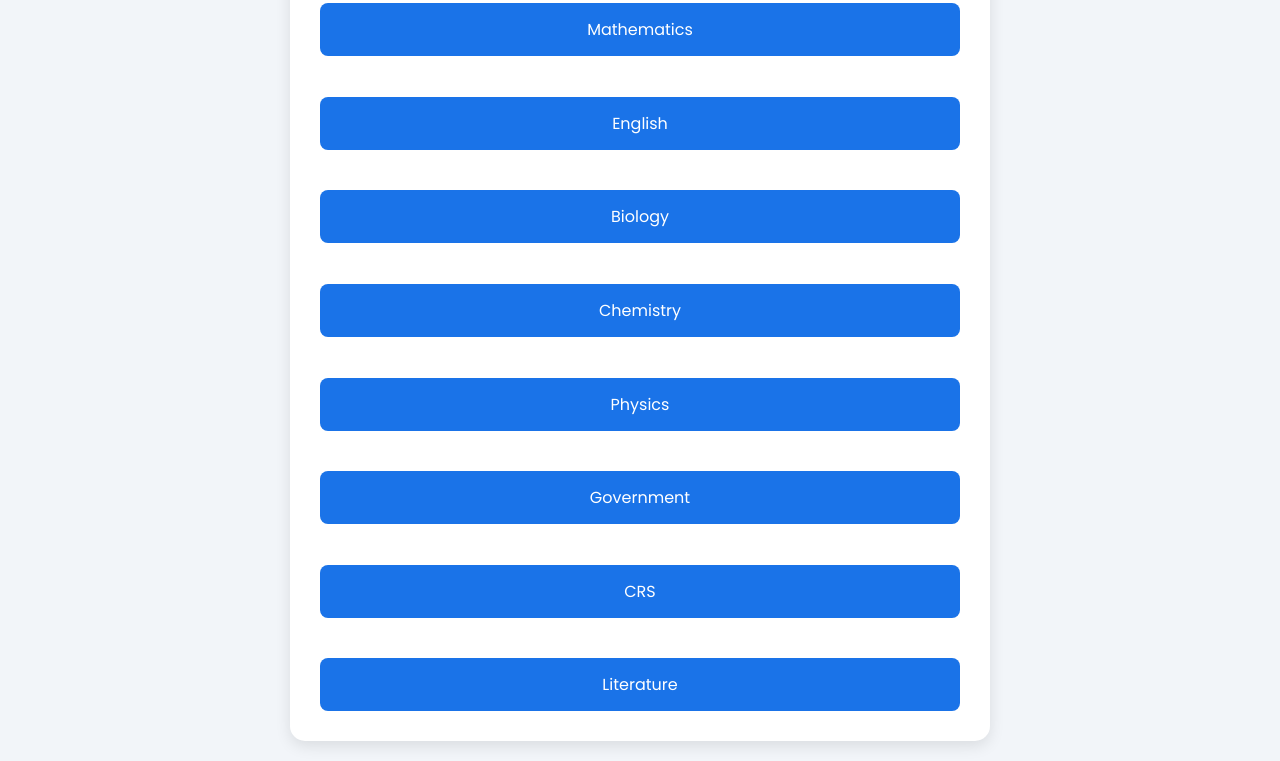
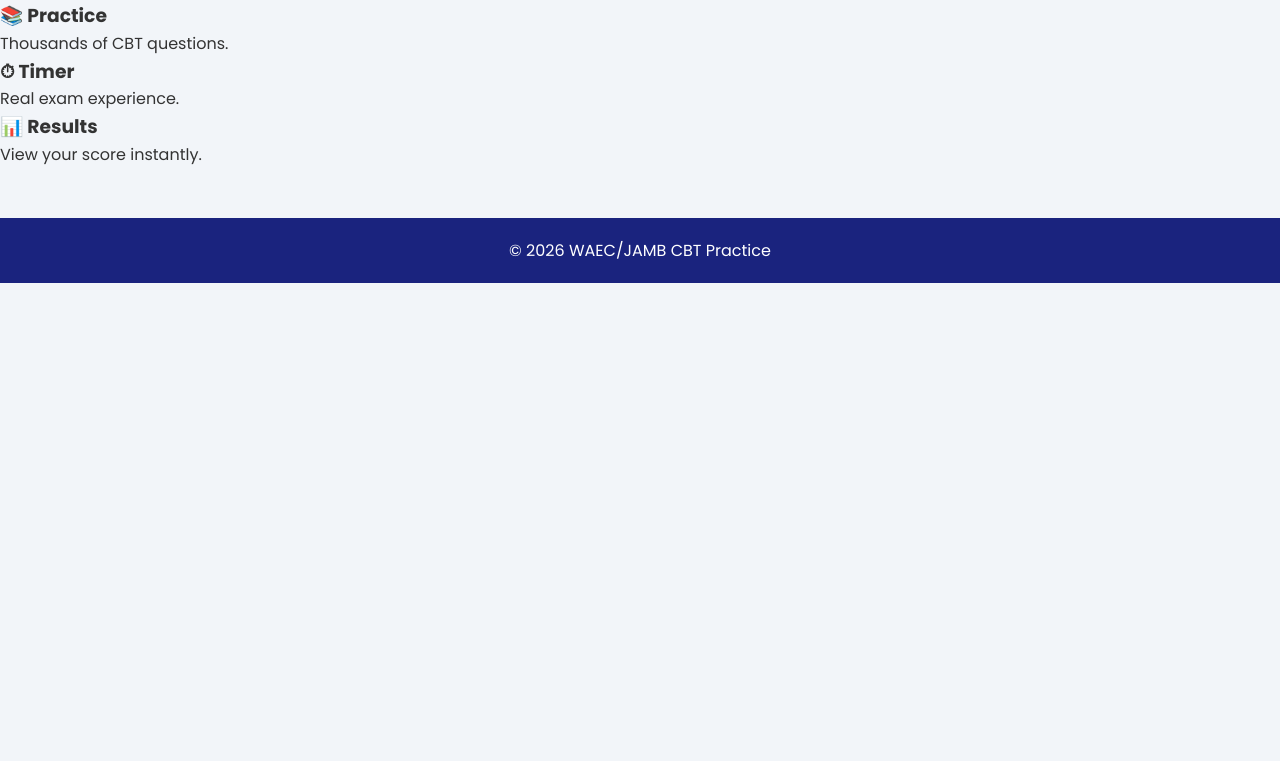
Before and after one commit to abigailsolomon2024-bit/waec-jamb-cbt, a plain HTML site: page index.html in a window 1280 px wide. Shown: the part 163-924 px from the top of the page. After the commit the page ends 800 px from the top, so only its background shows below. Drawn offline with Linux system fonts and the light colour scheme.

Commit message:
fix index.html homepage

```diff
--- a/index.html
+++ b/index.html
@@ -1,109 +1,5 @@
 <!DOCTYPE html>
 <html lang="en">
-
-
-<head>
-
-<meta charset="UTF-8">
-<meta name="viewport" content="width=device-width, initial-scale=1.0">
-
-<title>WAEC CBT</title>
-
-<link rel="stylesheet" href="style.css">
-
-</head>
-
-
-<body>
-
-
-<div class="container">
-
-<h1>WAEC CBT Examination</h1>
-
-<h3>Select Subject</h3>
-
-
-<button onclick="startExam('Mathematics')">
-Mathematics
-</button>
-
-<br><br>
-
-
-<button onclick="startExam('English')">
-English
-</button>
-
-<br><br>
-
-
-<button onclick="startExam('Biology')">
-Biology
-</button>
-
-<br><br>
-
-
-<button onclick="startExam('Chemistry')">
-Chemistry
-</button>
-
-<br><br>
-
-
-<button onclick="startExam('Physics')">
-Physics
-</button>
-
-<br><br>
-
-
-<button onclick="startExam('Government')">
-Government
-</button>
-
-<br><br>
-
-
-<button onclick="startExam('CRS')">
-CRS
-</button>
-
-<br><br>
-
-
-<button onclick="startExam('Literature')">
-Literature
-</button>
-
-
-</div>
-
-
-
-<script>
-
-function startExam(subject){
-
-localStorage.setItem(
-"subject",
-subject
-);
-
-
-window.location.href =
-"exam.html";
-
-}
-
-</script>
-
-
-</body>
-
-</html>
-=======
 <head>
     <meta charset="UTF-8">
     <meta name="viewport" content="width=device-width, initial-scale=1.0">
```
